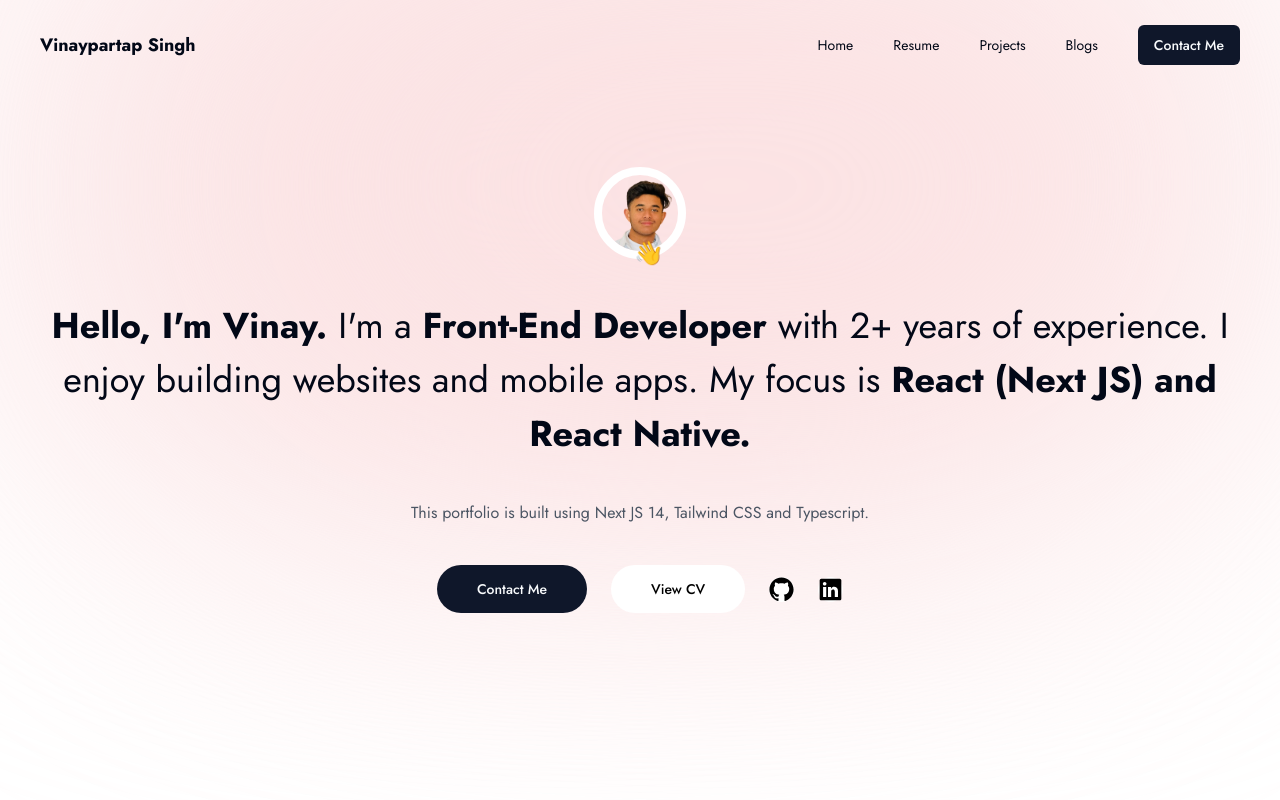
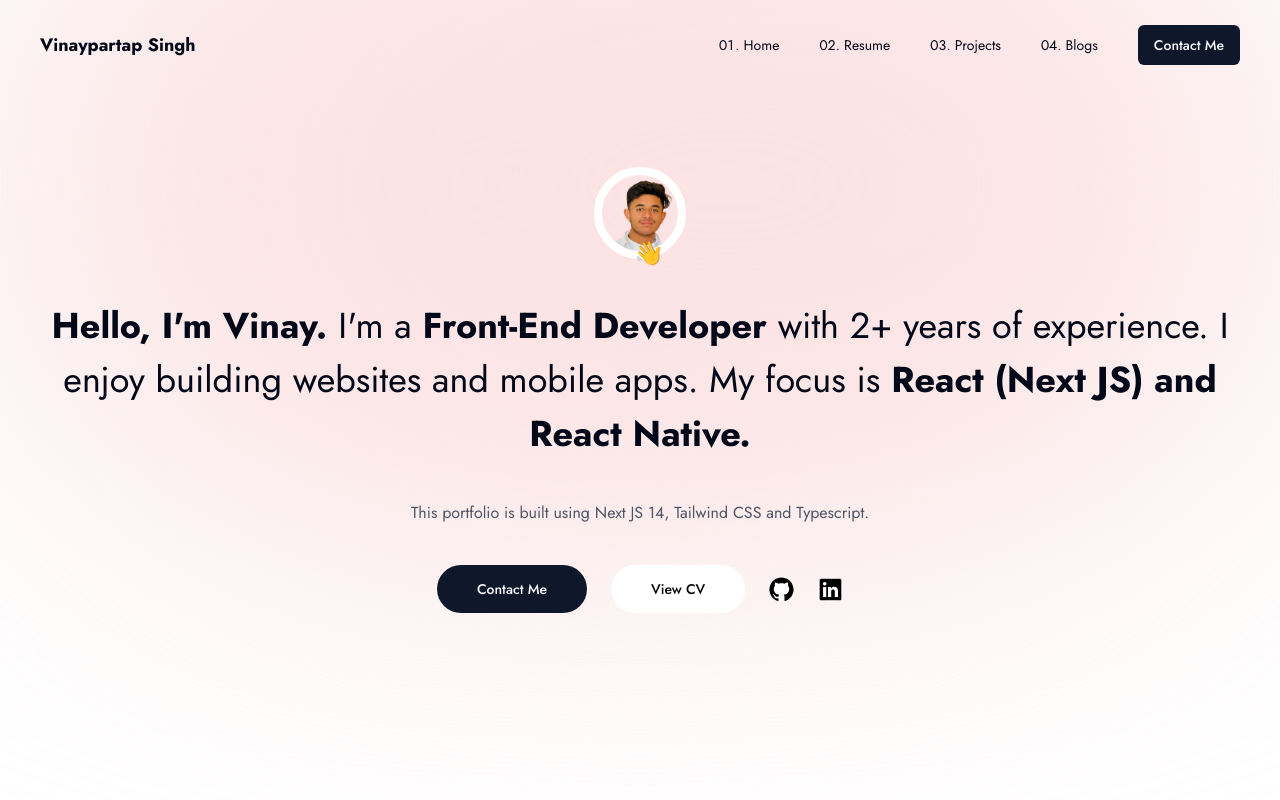
Before and after one commit to vsandhu-developer/Portfolio-Redesign-Typescript, a Next.js app: page / in a window 1280 px wide. Shown: the top 800 px of the page. Built offline with nearby package versions, Linux system fonts and the light colour scheme.

Commit message:
List Style Type Error Fixed

```diff
--- a/src/app/globals.css
+++ b/src/app/globals.css
@@ -73,6 +73,17 @@
   body {
     @apply bg-background text-foreground;
   }
+  ul,
+  menu {
+    list-style: inside;
+  }
+  ol {
+    list-style: decimal inside;
+  }
+}
+
+.decimalLeadingZero {
+  list-style-type: decimal-leading-zero;
 }
 
 .customMargin {
--- a/src/components/comps/Header.tsx
+++ b/src/components/comps/Header.tsx
@@ -41,7 +41,10 @@ export default function Header() {
         <ul className="flex space-x-10">
           {navItems.map(({ title, url }, index) => {
             return (
-              <li key={index} className="cursor-pointer text-sm">
+              <li
+                key={index}
+                className="cursor-pointer text-sm decimalLeadingZero"
+              >
                 <Link href={url}>{title}</Link>
               </li>
             );
```
